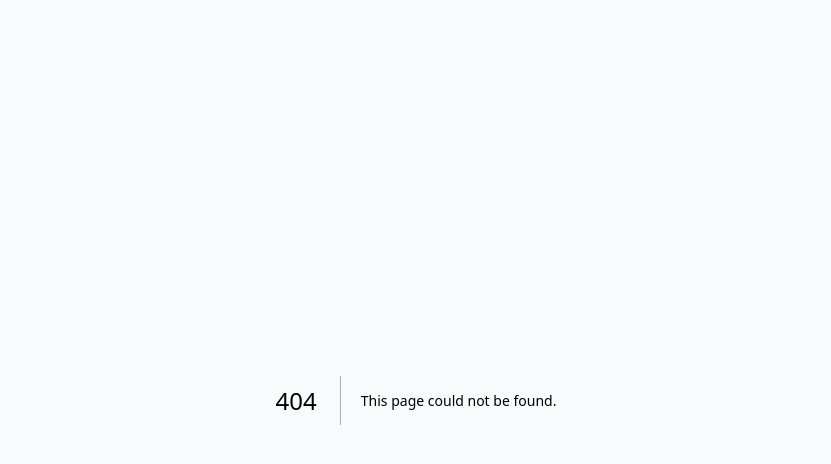
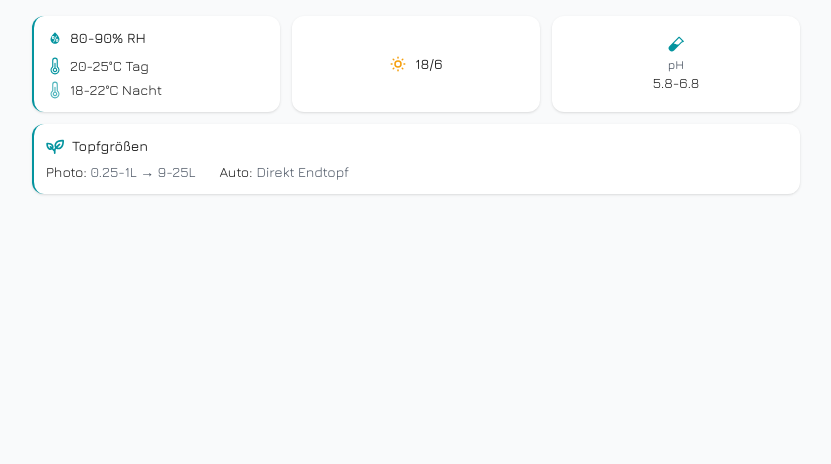
Before and after one commit to balefulduck/handout, a Next.js app: page /phases/seedling in a window 1280 px wide. Before the commit this address had no page. Shown: the top 464 px of the page, without its empty margins (224-1055 px from the left). Built offline with nearby package versions, Linux system fonts and the light colour scheme.

Commit message:
Add seedling phase

```diff
--- a/package.json
+++ b/package.json
@@ -14,7 +14,8 @@
     "next": "15.1.7",
     "next-auth": "^4.24.11",
     "react": "^19.0.0",
-    "react-dom": "^19.0.0"
+    "react-dom": "^19.0.0",
+    "react-icons": "^5.5.0"
   },
   "devDependencies": {
     "postcss": "^8",
--- a/src/app/dashboard/page.js
+++ b/src/app/dashboard/page.js
@@ -2,9 +2,11 @@
 
 import { useSession } from 'next-auth/react';
 import { useEffect, useState } from 'react';
+import { useRouter } from 'next/navigation';
 
 export default function DashboardPage() {
   const { data: session } = useSession();
+  const router = useRouter();
   const [selectedStrains, setSelectedStrains] = useState([]);
 
   useEffect(() => {
@@ -43,25 +45,31 @@ export default function DashboardPage() {
         </div>
 
         {/* Growth Phases */}
+         {/* Seedling phase */}
         <div className="grid grid-cols-1 md:grid-cols-2 lg:grid-cols-4 gap-6">
           <div className="bg-white rounded-xl shadow-lg p-6 border-t-4 border-teal hover:shadow-xl transition-shadow">
             <h2 className="text-2xl font-semibold mb-4">Keimling</h2>
-            <p className="text-gray-600">Phase 1: Keimung und frühe Entwicklung</p>
-            <button className="mt-4 text-teal hover:text-teal-700">Mehr erfahren →</button>
+            <p className="text-gray-600">Phase 1: Keimung und erste Blätter</p>
+            <button
+              onClick={() => router.push('/phases/seedling')}
+              className="mt-4 text-teal hover:text-teal-700">
+              Mehr erfahren →
+            </button>
           </div>
-
+           {/* Vegetation Phase */}
           <div className="bg-white rounded-xl shadow-lg p-6 border-t-4 border-lime hover:shadow-xl transition-shadow">
             <h2 className="text-2xl font-semibold mb-4">Vegetatives Wachstum</h2>
             <p className="text-gray-600">Phase 2: Wachstum und Entwicklung</p>
             <button className="mt-4 text-lime hover:text-lime-700">Mehr erfahren →</button>
           </div>
-
+           {/* FLower Phase */}
           <div className="bg-white rounded-xl shadow-lg p-6 border-t-4 border-orange hover:shadow-xl transition-shadow">
             <h2 className="text-2xl font-semibold mb-4">Blüte</h2>
             <p className="text-gray-600">Phase 3: Blütenbildung</p>
             <button className="mt-4 text-orange hover:text-orange-700">Mehr erfahren →</button>
           </div>
 
+             {/* Harvest */}
           <div className="bg-white rounded-xl shadow-lg p-6 border-t-4 border-purple hover:shadow-xl transition-shadow">
             <h2 className="text-2xl font-semibold mb-4">Ernte</h2>
             <p className="text-gray-600">Phase 4: Ernte und Trocknung</p>
--- /dev/null
+++ b/src/app/phases/seedling/page.js
@@ -0,0 +1,66 @@
+'use client';
+
+import { WiHumidity } from "react-icons/wi";
+import { PiThermometerSimple, PiPlantBold, PiTestTubeFill } from "react-icons/pi";
+import { LuSunMedium } from "react-icons/lu";
+
+export default function SeedlingPhasePage() {
+  return (
+    <div className="min-h-screen bg-gray-50 py-4 px-3">
+      <div className="max-w-3xl mx-auto">
+        <div className="grid grid-cols-2 sm:grid-cols-3 gap-3">
+          {/* Climate Card */}
+          <div className="bg-white rounded-xl shadow p-3 border-l-2 border-teal col-span-2 sm:col-span-1">
+            <div className="flex items-center gap-1.5 mb-2">
+              <WiHumidity className="text-lg text-teal" />
+              <span className="text-sm font-medium">80-90% RH</span>
+            </div>
+            <div className="space-y-1">
+              <div className="flex items-center gap-1.5">
+                <PiThermometerSimple className="text-lg text-teal" />
+                <span className="text-sm">20-25°C Tag</span>
+              </div>
+              <div className="flex items-center gap-1.5">
+                <PiThermometerSimple className="text-lg text-teal/70" />
+                <span className="text-sm">18-22°C Nacht</span>
+              </div>
+            </div>
+          </div>
+
+          {/* Light Schedule - Compact Card */}
+          <div className="bg-white rounded-xl shadow p-3 flex items-center justify-center gap-2">
+            <LuSunMedium className="text-lg text-amber-500" />
+            <span className="text-sm font-medium">18/6</span>
+          </div>
+
+          {/* pH Value - Small Square Card */}
+          <div className="bg-white rounded-xl shadow p-3 flex flex-col items-center justify-center">
+            <PiTestTubeFill className="text-lg text-teal mb-1" />
+            <div className="text-center">
+              <div className="text-xs font-medium text-gray-600">pH</div>
+              <div className="text-sm">5.8-6.8</div>
+            </div>
+          </div>
+
+          {/* Substrate Card - Full Width */}
+          <div className="bg-white rounded-xl shadow p-3 border-l-2 border-teal col-span-2 sm:col-span-3">
+            <div className="flex items-center gap-2 mb-1.5">
+              <PiPlantBold className="text-lg text-teal" />
+              <span className="text-sm font-medium">Topfgrößen</span>
+            </div>
+            <div className="flex flex-wrap gap-x-6 gap-y-1 text-sm">
+              <div className="flex items-center gap-1">
+                <span>Photo:</span>
+                <span className="text-gray-600">0.25-1L → 9-25L</span>
+              </div>
+              <div className="flex items-center gap-1">
+                <span>Auto:</span>
+                <span className="text-gray-600">Direkt Endtopf</span>
+              </div>
+            </div>
+          </div>
+        </div>
+      </div>
+    </div>
+  );
+}
```
Also changed, not shown: 2 other files (tests, documents, lock files or other folders).
